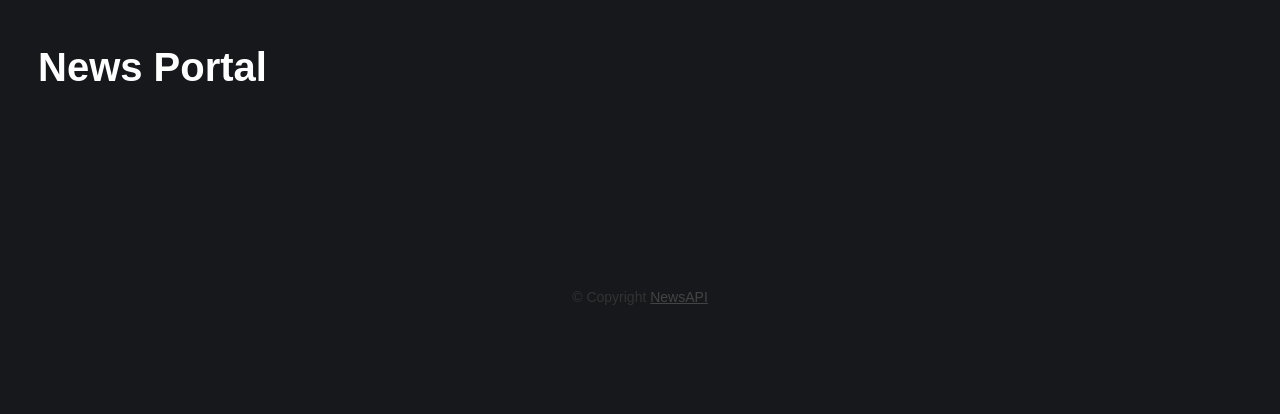
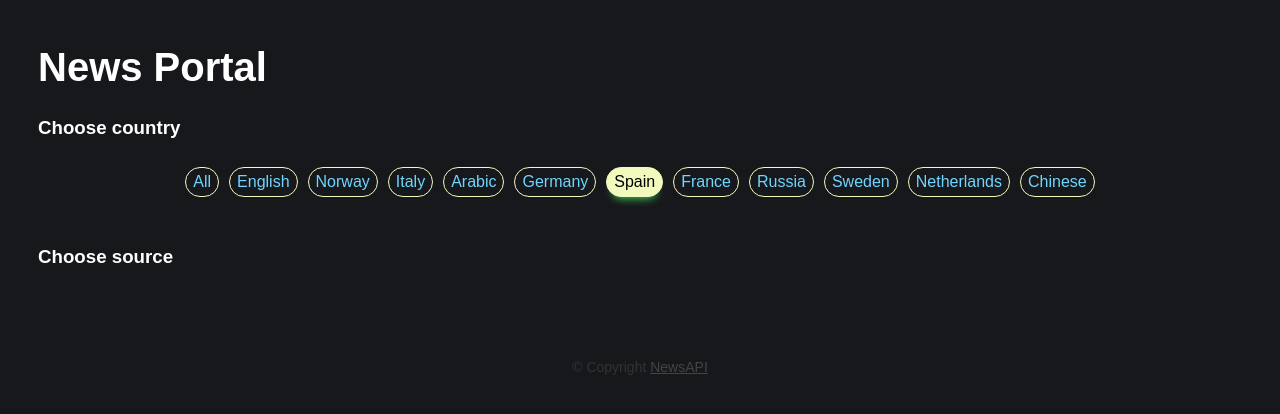
Before and after one commit to grenst/news-JS-main, a website built with webpack: page src/index.html in a window 1280 px wide. Both pictures are taken after a click on the element 640 px from the left and 186 px from the top of the page. Built offline with nearby package versions, Linux system fonts and the light colour scheme.

Commit message:
add: country selection buttons

```diff
--- a/src/components/app/app.ts
+++ b/src/components/app/app.ts
@@ -13,13 +13,30 @@ class App {
 
     start(): void {
         const sourcesElement = document.querySelector('.sources');
-        if (!sourcesElement) return;
+        const countryButtons = document.querySelector('#countryButtons');
+
+        if (!sourcesElement || !countryButtons) return;
 
         sourcesElement.addEventListener('click', (e: Event) => {
-            this.controller.getNews(e, (data: IApiResponse) => this.view.drawNews(data));
+            this.controller.getNews(e, (data) => this.view.drawNews(data));
         });
 
-        this.controller.getSources((data: IApiResponse) => this.view.drawSources(data));
+        countryButtons.addEventListener('click', (e: Event) => {
+            const target = e.target as HTMLElement;
+
+            if (target.tagName === 'BUTTON') {
+                const selectedLanguage = target.getAttribute('data-country') || '';
+                this.controller.getSources((data) => this.view.drawSources(data), selectedLanguage);
+
+                document.querySelectorAll('#countryButtons button').forEach((btn) => {
+                    btn.classList.remove('active');
+                });
+
+                target.classList.add('active');
+            }
+        });
+
+        this.controller.getSources((data) => this.view.drawSources(data));
     }
 }
 
--- a/src/components/controller/controller.ts
+++ b/src/components/controller/controller.ts
@@ -2,9 +2,17 @@ import AppLoader from './appLoader';
 import { IApiResponse } from '../../types/apiTypes';
 
 class AppController extends AppLoader {
-    getSources(callback: (data: IApiResponse) => void): void {
+    getSources(callback: (data: IApiResponse) => void, country: string = ''): void {
+        const options: Record<string, string> = {};
+        if (country) {
+            options['country'] = country; // Добавляем параметр country в запрос
+        }
+
         super.getResp(
-            { endpoint: 'sources' },
+            {
+                endpoint: 'sources',
+                options,
+            },
             callback
         );
     }
--- a/src/components/view/appView.ts
+++ b/src/components/view/appView.ts
@@ -18,8 +18,15 @@ export class AppView {
 
     drawSources(data: IApiResponse): void {
         const values = data.sources ?? [];
+        const sourcesContainer = document.querySelector('.sources');
+
+        if (!sourcesContainer) return;
+
+        sourcesContainer.innerHTML = '';
+
         this.sources.draw(values);
     }
+
 }
 
 export default AppView;
--- a/src/components/view/sources/sources.css
+++ b/src/components/view/sources/sources.css
@@ -1,23 +1,27 @@
 .sources {
     display: flex;
-    flex-wrap: nowrap;
-    width: 100%;
-    height: 120px;
+    flex-wrap: wrap;
+    padding: 10px;
+    max-width: 100%;
+    height: 100%;
     overflow: auto;
+    justify-content: center;
     align-items: center;
+    gap: 10px;
     font: 300 1em 'Fira Sans', sans-serif;
 }
 
 .source__item {
+    display: inline-block;
+    text-align: center;
+    padding: 10px 15px;
+    border: 2px solid #30c5ff;
+    border-radius: 15px;
+    color: #70d6ff;
     background: none;
-    border: 2px solid #30c5ff;
-    font: inherit;
-    line-height: 1;
-    margin: 0.5em;
-    padding: 1em 2em;
-    color: #70d6ff;
-    transition: 0.25s;
+    font-size: 1rem;
     cursor: pointer;
+    transition: all 0.3s ease-in-out;
 }
 
 .source__item:hover,
--- a/src/global.css
+++ b/src/global.css
@@ -5,6 +5,10 @@ body {
 }
 
 header {
+    padding: 10px 30px;
+}
+
+main {
     padding: 10px 30px;
 }
 
@@ -33,3 +37,43 @@ footer .copyright a:hover {
 footer .copyright:before {
     content: '©';
 }
+
+#countryButtons {
+    display: flex;
+    flex-wrap: wrap;
+    padding: 10px;
+    max-width: 100%;
+    height: 100%;
+    overflow: auto;
+    justify-content: center;
+    align-items: center;
+    gap: 10px;
+    font: 300 1em 'Fira Sans', sans-serif;
+}
+
+
+#countryButtons button {
+    display: inline-block;
+    text-align: center;
+    padding: 5px 7px;
+    border: 1px solid #f1f9bd;
+    border-radius: 15px;
+    color: #70d6ff;
+    background: none;
+    font-size: 1rem;
+    cursor: pointer;
+    transition: all 0.3s ease-in-out;
+}
+
+#countryButtons button:hover,
+#countryButtons button:focus {
+    border-color: #3fcc59;
+    color: #69db7e;
+    box-shadow: 0 0.5em 0.5em -0.4em #3fcc59;
+}
+
+#countryButtons button.active {
+    background: #f1f9bd;
+    color: rgb(1, 1, 1);
+    border-color: #f1f9bd;
+}
--- a/src/index.html
+++ b/src/index.html
@@ -9,8 +9,24 @@
     <body>
         <header>
             <h1>News Portal</h1>
+            <h3>Choose country</h3>
+            <div id="countryButtons">
+                <button data-country="">All</button>
+                <button data-country="us">English</button>
+                <button data-country="no">Norway</button>
+                <button data-country="it">Italy</button>
+                <button data-country="ar">Arabic</button>
+                <button data-country="de">Germany</button>
+                <button data-country="es">Spain</button>
+                <button data-country="fr">France</button>
+                <button data-country="ru">Russia</button>
+                <button data-country="sv">Sweden</button>
+                <button data-country="nl">Netherlands</button>
+                <button data-country="zh">Chinese</button>
+            </div>
         </header>
         <main>
+            <h3>Choose source</h3>
             <div class="sources buttons"></div>
             <div class="news"></div>
         </main>
```
